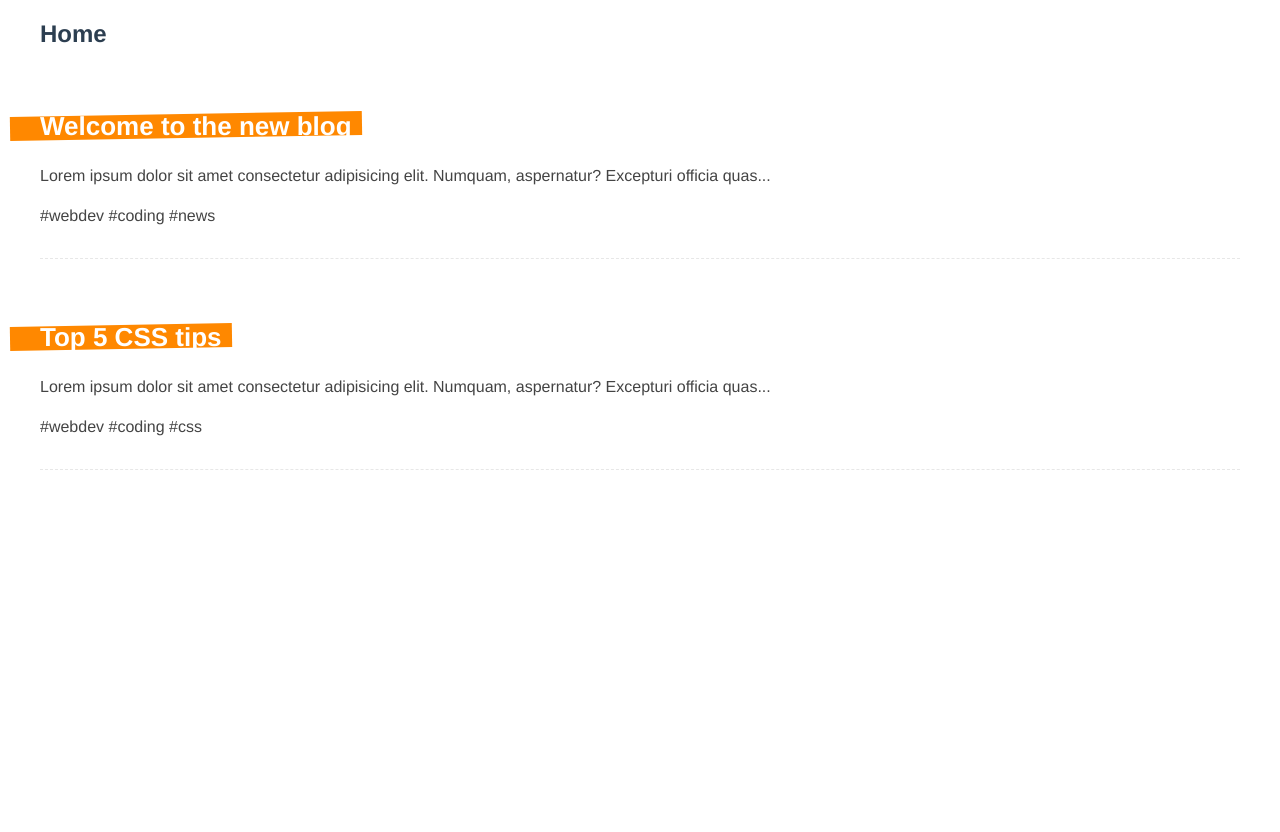
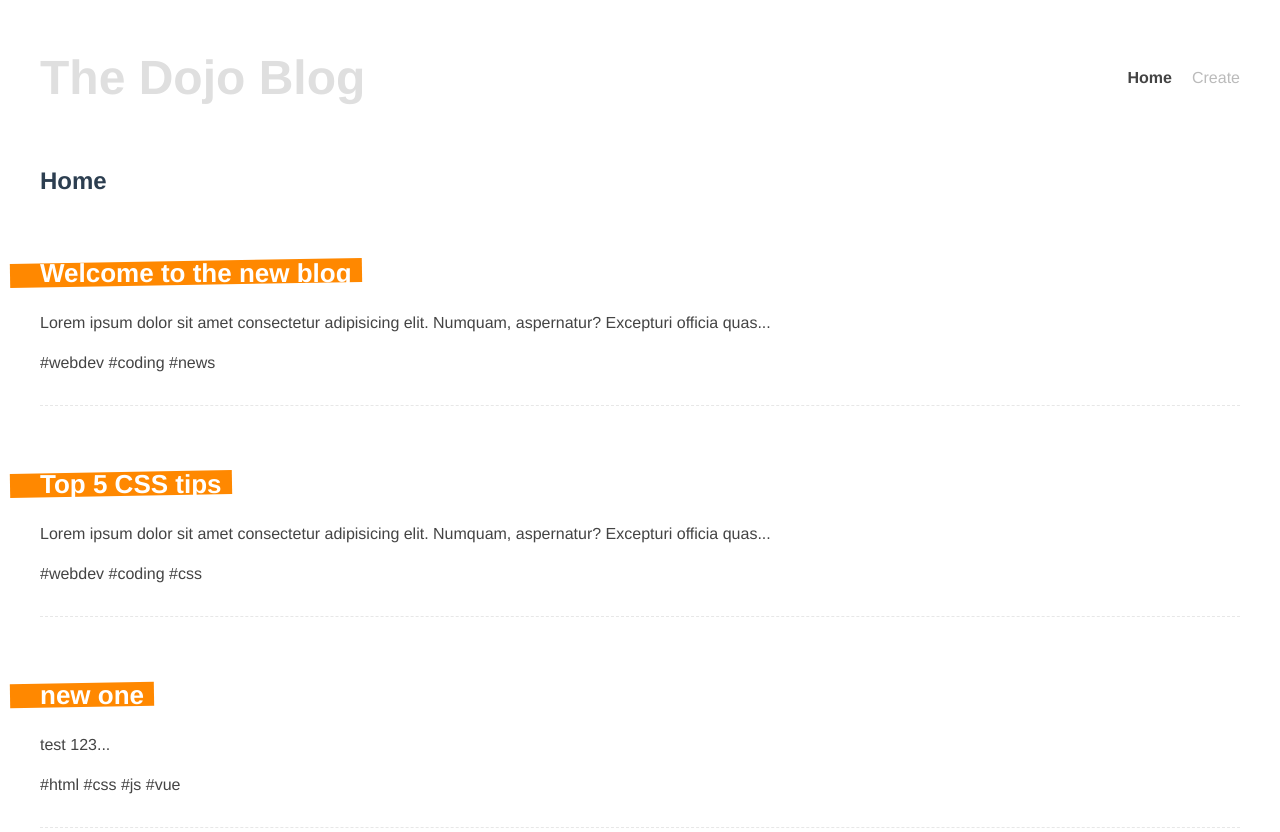
Before and after one commit to VisheshSingh/dojo-blog-ninja, a Vue app: page / in a window 1280 px wide. Shown: the top 832 px of the page. Before the commit the page ends 800 px from the top, so only its background shows below. Built offline with nearby package versions, Linux system fonts and the light colour scheme; data requests are answered from the project's data file.

Commit message:
useRouter & useRoute

```diff
--- a/data/db.json
+++ b/data/db.json
@@ -19,6 +19,17 @@
         "coding",
         "css"
       ]
+    },
+    {
+      "title": "new one",
+      "details": "test 123",
+      "tags": [
+        "html",
+        "css",
+        "js",
+        "vue"
+      ],
+      "id": 3
     }
   ]
 }
--- a/src/App.vue
+++ b/src/App.vue
@@ -1,6 +1,18 @@
 <template>
+  <Navbar />
   <router-view />
 </template>
+
+<script>
+import Navbar from './components/Navbar';
+
+export default {
+  name: 'App',
+  components: {
+    Navbar,
+  },
+};
+</script>
 
 <style>
 #app {
--- /dev/null
+++ b/src/components/Navbar.vue
@@ -0,0 +1,39 @@
+<template>
+  <header>
+    <h1>The Dojo Blog</h1>
+    <nav>
+      <router-link :to="{ name: 'Home' }">Home</router-link>
+      <router-link :to="{ name: 'Create' }">Create</router-link>
+    </nav>
+  </header>
+</template>
+
+<script>
+export default {
+  name: 'Navbar',
+};
+</script>
+
+<style>
+header {
+  display: flex;
+  justify-content: space-between;
+  align-items: center;
+  max-width: 1200px;
+  margin: 0 auto;
+  padding: 10px;
+}
+header h1 {
+  color: #dfdfdf;
+  font-size: 48px;
+}
+header a {
+  color: #bbb;
+  text-decoration: none;
+  margin-left: 20px;
+}
+header a.router-link-active {
+  color: #444;
+  font-weight: bold;
+}
+</style>
--- a/src/views/Create.vue
+++ b/src/views/Create.vue
@@ -1,5 +1,4 @@
 <template>
-  <h2>Create a blog post</h2>
   <form @submit.prevent="handleSubmit">
     <label for="title">Title</label>
     <input type="text" v-model="title" required />
@@ -14,6 +13,7 @@
 
 <script>
 import { ref } from 'vue';
+import { useRouter } from 'vue-router';
 export default {
   name: 'Create',
   setup() {
@@ -21,6 +21,8 @@
     const content = ref('');
     const tag = ref('');
     const tags = ref([]);
+
+    const router = useRouter();
 
     const handleKeydown = () => {
       if (!tags.value.includes(tag.value)) {
@@ -44,6 +46,8 @@
         },
         body: JSON.stringify(post),
       });
+
+      router.push({ name: 'Home' });
     };
 
     return { title, content, tag, tags, handleKeydown, handleSubmit };
--- a/src/views/Details.vue
+++ b/src/views/Details.vue
@@ -11,6 +11,7 @@
 <script>
 import Spinner from '../components/Spinner';
 import getPost from '../composables/getPost';
+import { useRoute } from 'vue-router';
 
 export default {
   name: 'Details',
@@ -18,8 +19,10 @@
   components: {
     Spinner,
   },
-  setup(props) {
-    const { post, error, load } = getPost(props.id);
+  setup() {
+    const route = useRoute();
+
+    const { post, error, load } = getPost(route.params.id);
 
     load();
     return { post, error };
```
